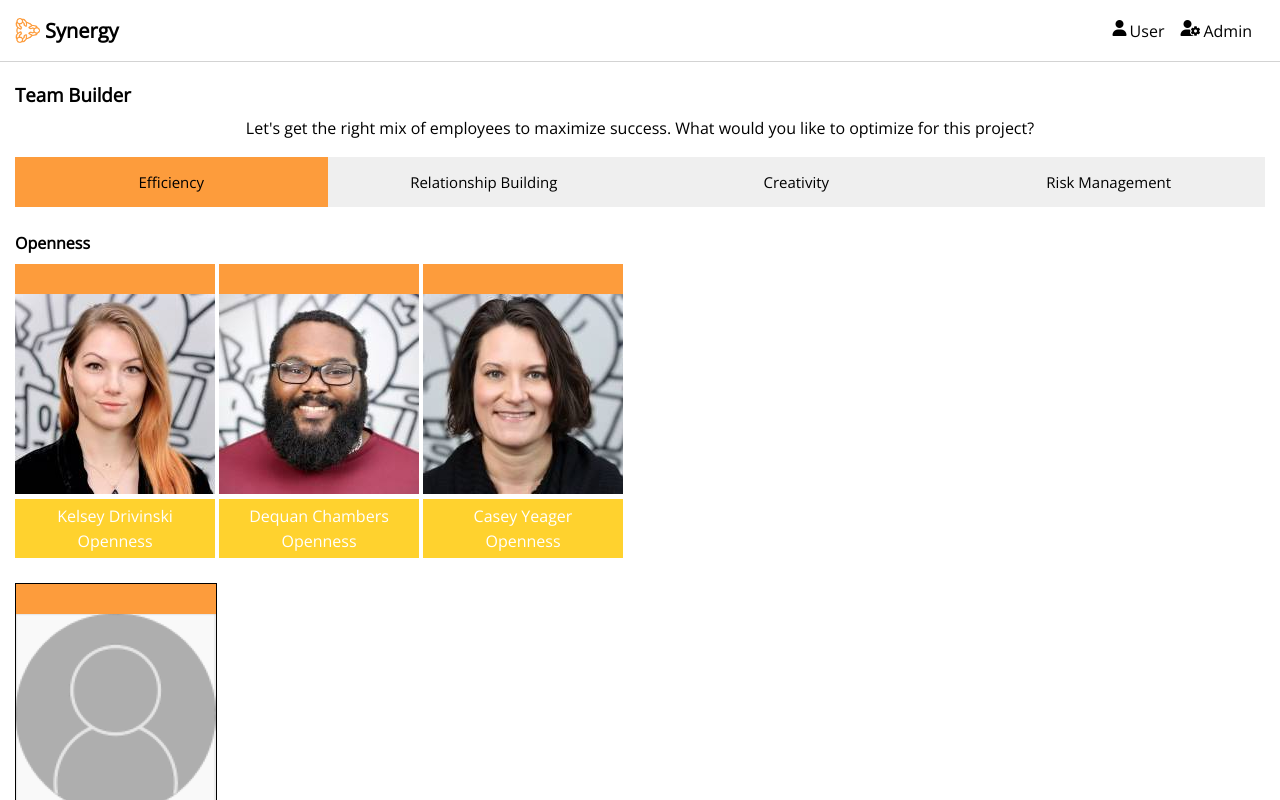
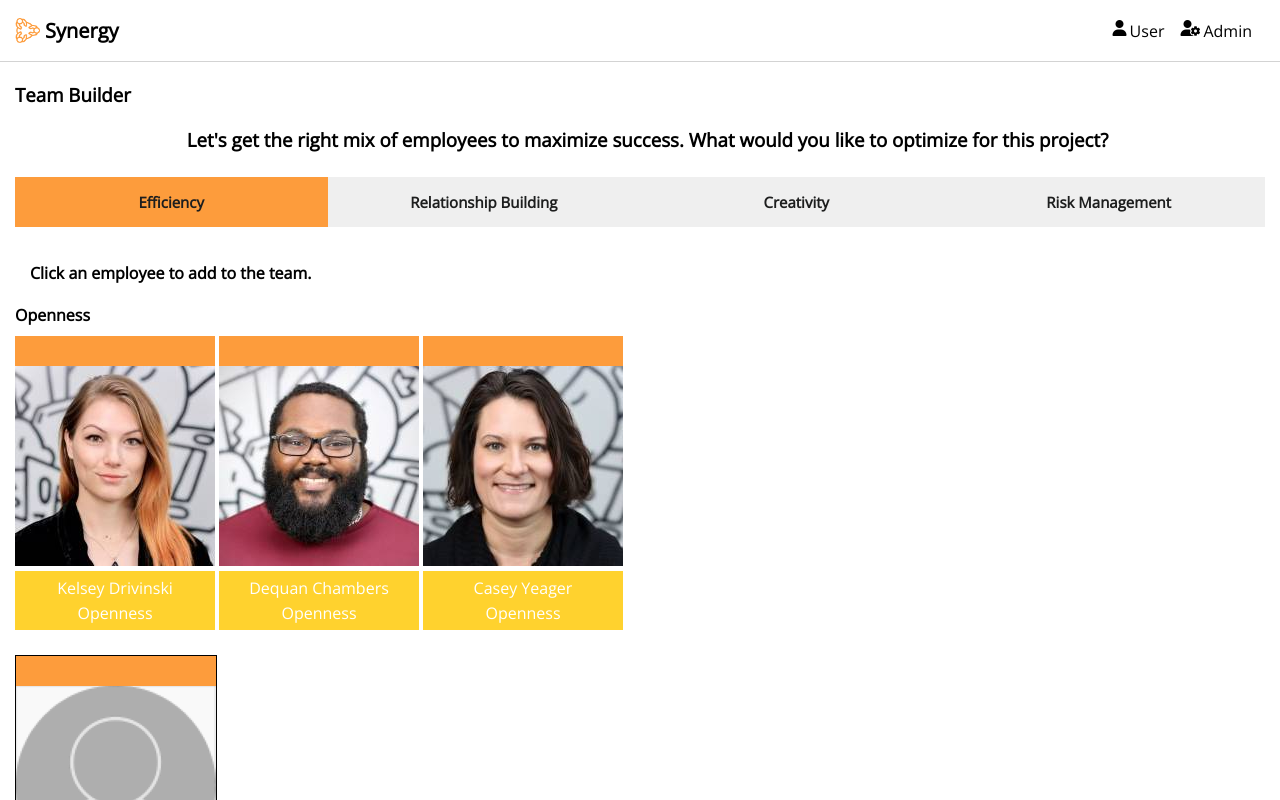
Before and after one commit to NCiarelli/synergy-angular, an Angular app: page /team-builder in a window 1280 px wide. Both pictures are taken after a click on the button "Efficiency". Built offline with nearby package versions, Linux system fonts and the light colour scheme.

Commit message:
added instructions and css on button font

```diff
--- a/src/app/team-builder/team-builder.component.css
+++ b/src/app/team-builder/team-builder.component.css
@@ -7,7 +7,10 @@
 .efficiency {
   background-color: #fd9c3c;
 }
-
+.instructions {
+  display: inline block;
+  text-align: center;
+}
 .created-team {
   justify-content: center;
 }
@@ -20,10 +23,10 @@
   margin: 15px;
 }
 .scrum-icon {
-  width: 125px;
+  width: 150px;
 }
 .created-team-copy {
-  font-size: 1.25em;
+  font-size: 1.5em;
 }
 #button-section {
   /* border: 1px solid black; */
@@ -82,10 +85,15 @@ h4 {
   margin: auto;
   width: 100%;
   height: 50px;
-  color: black;
+  color: #1d1e1e;
   font-size: 15px;
+  font-weight: 800;
 }
-
+.add-instructions {
+  margin-bottom: 20px;
+  font-size: 1em;
+  margin-left: 0px;
+}
 .cardBanner {
   width: auto;
 }
--- a/src/app/team-builder/team-builder.component.html
+++ b/src/app/team-builder/team-builder.component.html
@@ -1,10 +1,10 @@
-<section id="instructional-copy">
-  <h3>Team Builder</h3>
-  <p class="instructions" *ngIf="!teamBuilt">
-    Let's get the right mix of employees to maximize success. What would you
-    like to optimize for this project?
-  </p>
-</section>
+<h3>Team Builder</h3>
+
+<h3 class="instructions" *ngIf="!teamBuilt">
+  Let's get the right mix of employees to maximize success. What would you like
+  to optimize for this project?
+</h3>
+
 <div class="team-formula-container"></div>
 <section id="button-section" *ngIf="!teamBuilt">
   <!-- buttons for loadouts -->
@@ -31,6 +31,9 @@
     *ngFor="let personalityType of personalityTypes; index as i"
     [ngClass]="{ hide: teamSlots[i].length === 0 }"
   >
+    <h3 class="add-instructions">
+      Click an employee to add to the team.
+    </h3>
     <h4>{{ personalityType }}</h4>
     <app-employee-banner
       [personalityFilter]="personalityType"
```
